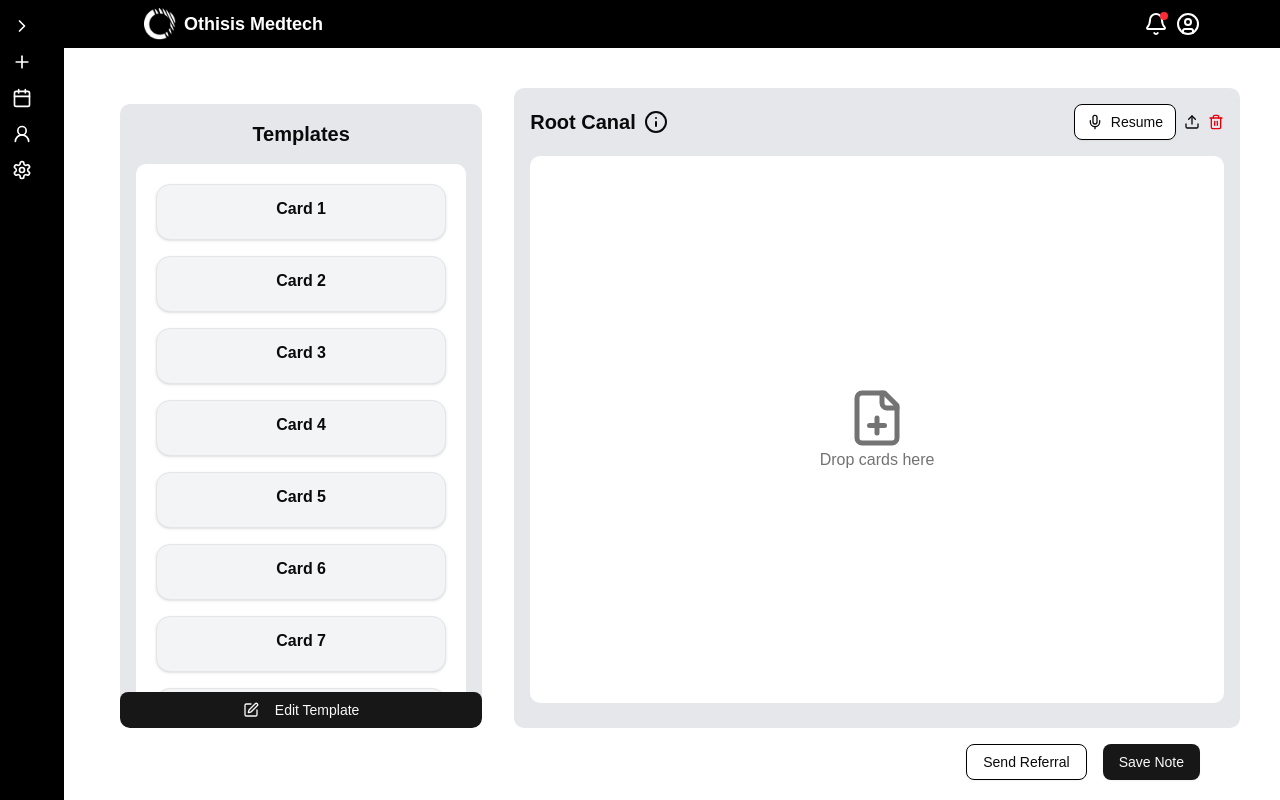
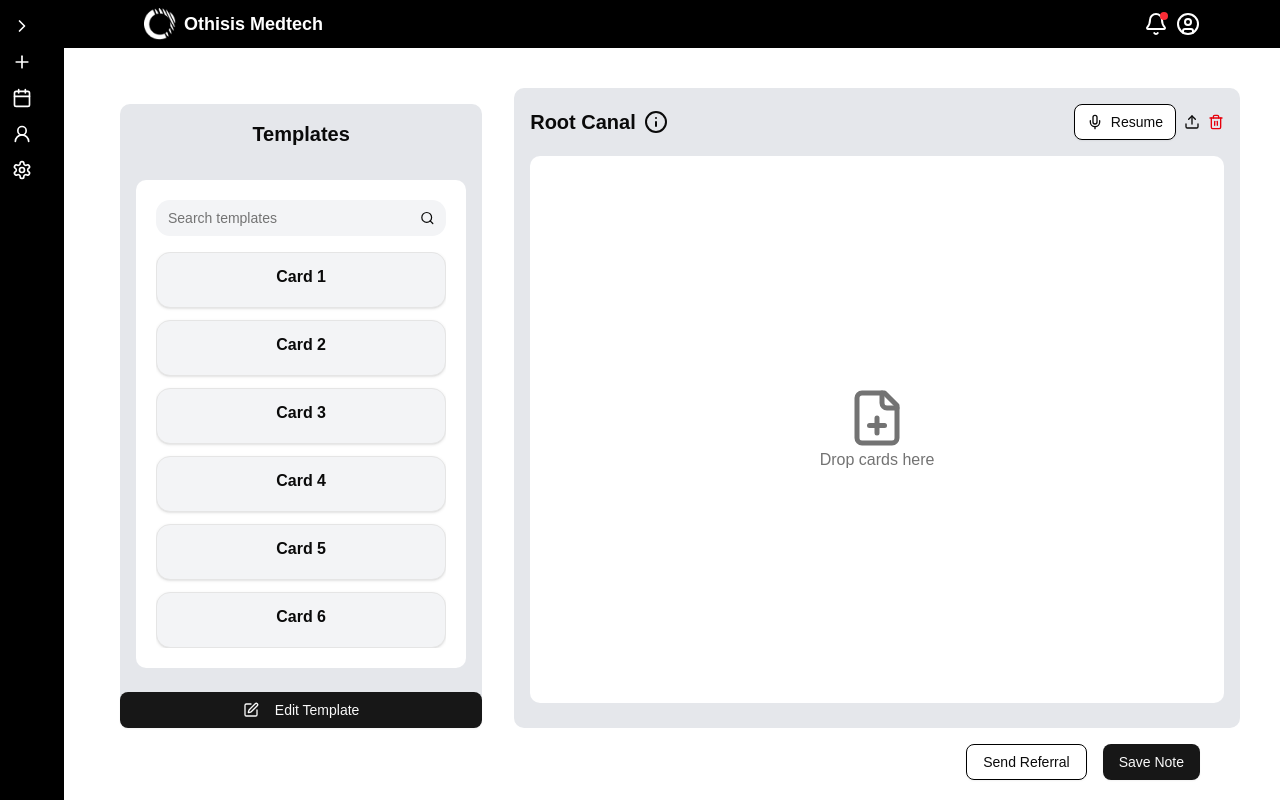
Before and after one commit to tishasaha32/othisis-medtech, a React (Vite) app: page / in a window 1280 px wide. Built offline with nearby package versions, Linux system fonts and the light colour scheme.

Commit message:
Implement search functionality in AvailableTemplates component, allowing users to filter templates by title. Refactor layout for improved usability and maintainability.

```diff
--- a/src/components/app/AvailableTemplates.tsx
+++ b/src/components/app/AvailableTemplates.tsx
@@ -1,16 +1,30 @@
+import { useState } from "react";
+import { Edit, Search } from "lucide-react";
+import { Input } from "@/components/ui/input";
 import { Button } from "@/components/ui/button";
 import { type CardItem, DraggableCard } from "@/components/app/DraggableCard";
-import { Edit } from "lucide-react";
+
 interface AvailableTemplatesProps {
     cards: CardItem[];
 }
 
 export const AvailableTemplates = ({ cards }: AvailableTemplatesProps) => {
+    const [, setSearch] = useState("");
+    const [cardsState, setCardsState] = useState<CardItem[]>(cards);
+
+    const handleSearch = (value: string) => {
+        setSearch(value);
+        setCardsState(cards.filter((card) => card.title.toLowerCase().includes(value.toLowerCase())));
+    }
+
     return (
-        <div className="w-full md:w-1/3 h-[calc(100vh-11rem)] relative overflow-y-scroll bg-gray-200 rounded-lg m-4 pt-4 pb-0">
+        <div className="w-full md:w-1/3 h-[calc(100vh-11rem)] bg-gray-200 rounded-lg m-4 pt-4 pb-0 flex flex-col">
             <h2 className="text-xl text-center font-semibold mb-4">Templates</h2>
-            <div className="flex flex-col gap-4 p-5 m-4 bg-white rounded-lg">
-                {cards.map((card) => (
+            <div className="flex flex-col flex-1 min-h-0">
+                <div className="flex flex-col gap-4 p-5 m-4 bg-white rounded-lg flex-1 min-h-0">
+                    <Input placeholder="Search templates" endContent={<Search className="w-4 h-4" />} onChange={(e) => handleSearch(e.target.value)} />
+                    <div className="overflow-y-auto flex flex-col gap-3">
+                        {cardsState.map((card) => (
                             <DraggableCard
                                 key={card.id}
                                 card={card}
@@ -19,9 +33,11 @@ export const AvailableTemplates = ({ cards }: AvailableTemplatesProps) => {
                             />
                         ))}
                     </div>
+                </div>
                 <div className="sticky bottom-0 left-0 w-full right-0 bg-white rounded-lg mt-2">
                     <Button className="w-full"><Edit className="w-4 h-4 mr-2" />Edit Template</Button>
                 </div>
             </div>
+        </div>
     );
 };
```
Lines whose indentation alone changed are shown as unchanged.
